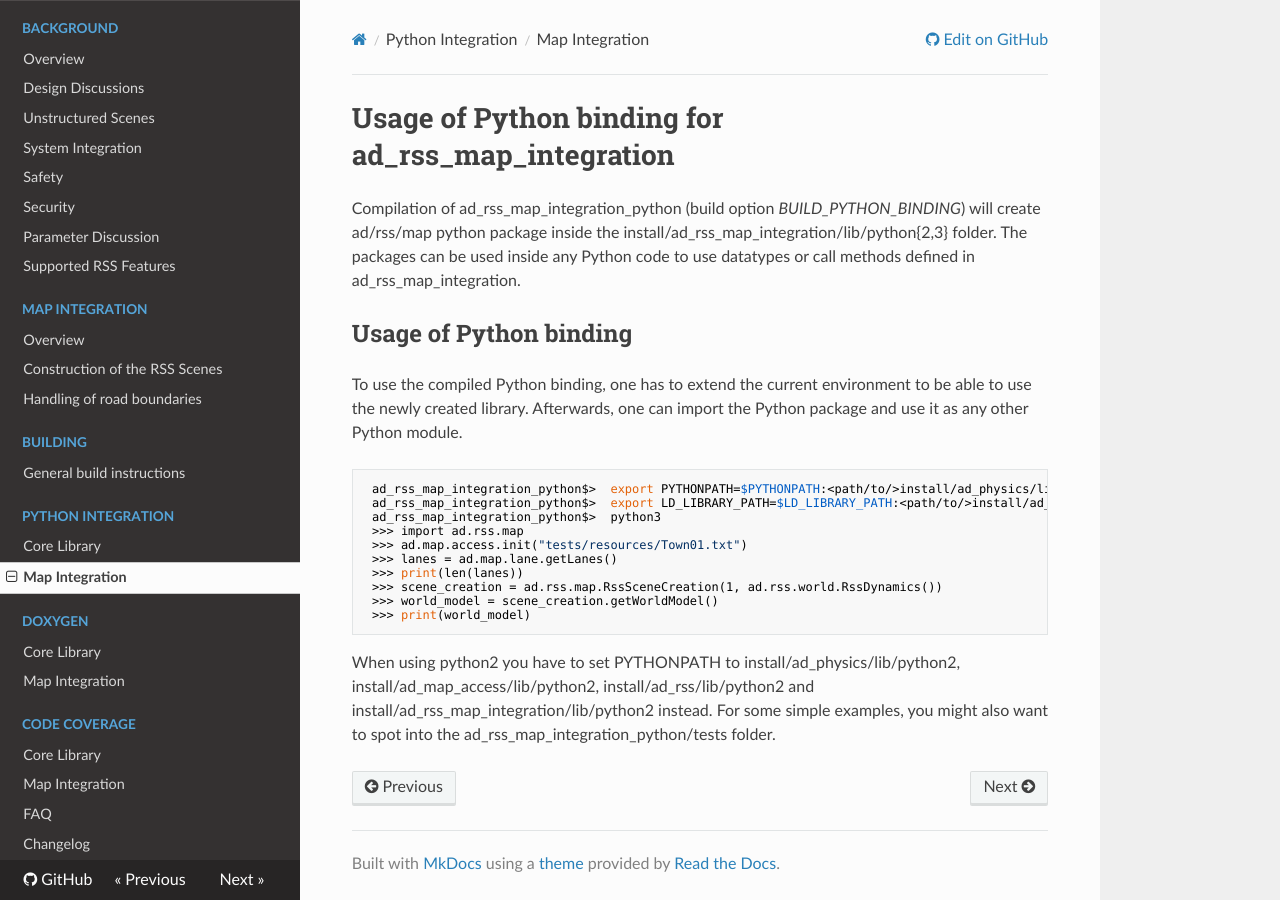
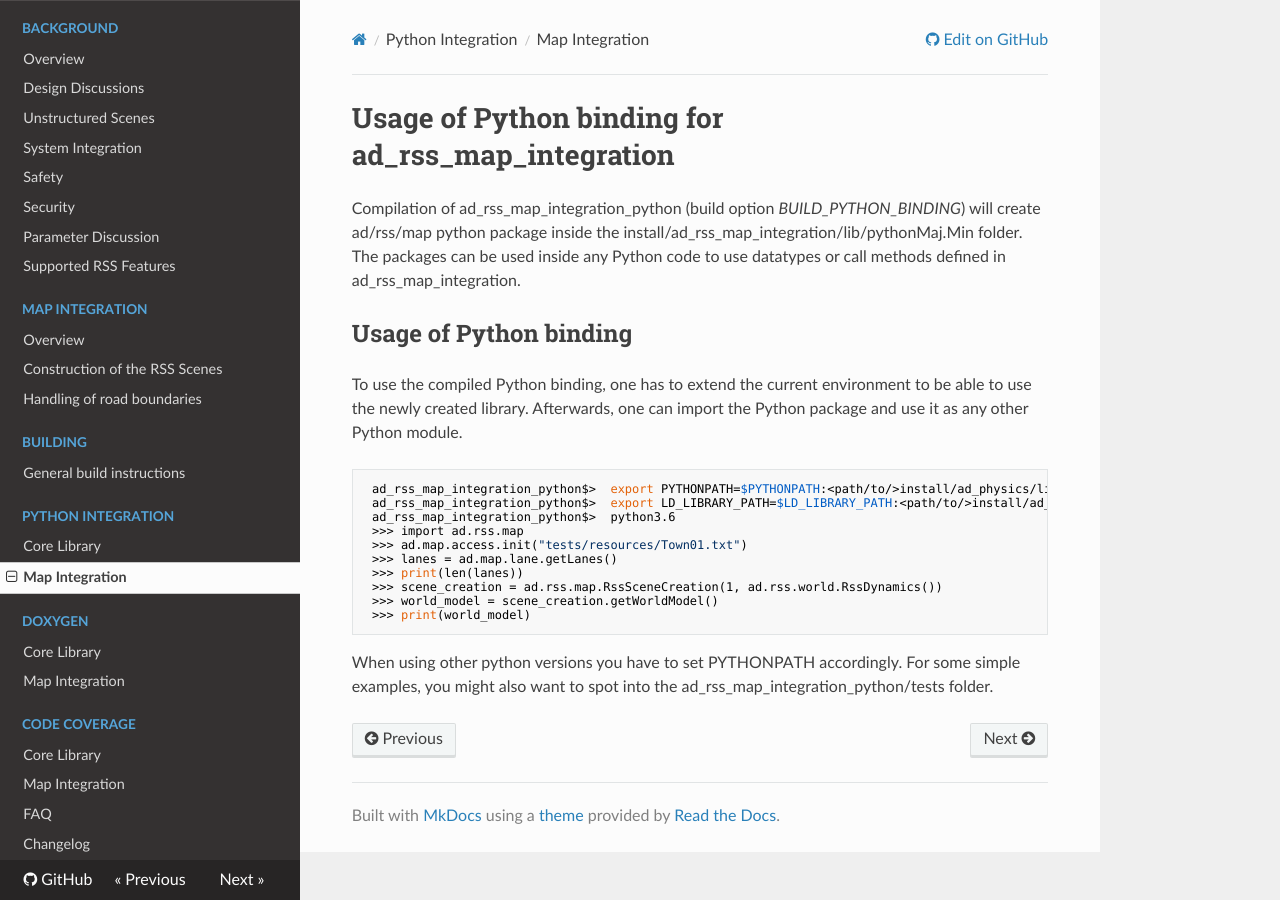
Before and after one commit to intel/ad-rss-lib, an MkDocs documentation site: the page built from doc/ad_rss_map_integration/ad_rss_map_integration_python.md, in a window 1280 px wide. Built offline with MkDocs 1.6.1, drawn with Linux system fonts in a browser that asks for light colours; nearby versions of some CDN libraries.

Commit message:
support parallel python versions

````diff
--- a/doc/ad_rss_map_integration/ad_rss_map_integration_python.md
+++ b/doc/ad_rss_map_integration/ad_rss_map_integration_python.md
@@ -1,7 +1,7 @@
 # Usage of Python binding for ad_rss_map_integration
 
 Compilation of ad_rss_map_integration_python (build option *BUILD_PYTHON_BINDING*)
-will create ad/rss/map python package inside the install/ad_rss_map_integration/lib/python{2,3} folder.
+will create ad/rss/map python package inside the install/ad_rss_map_integration/lib/pythonMaj.Min folder.
 The packages can be used inside any Python code to use
 datatypes or call methods defined in ad_rss_map_integration.
 
@@ -10,9 +10,9 @@
 to be able to use the newly created library. Afterwards, one can import the
 Python package and use it as any other Python module.
 ```bash
- ad_rss_map_integration_python$>  export PYTHONPATH=$PYTHONPATH:<path/to/>install/ad_physics/lib/python3:<path/to/>install/ad_rss/lib/python3:<path/to/>install/ad_map_access/lib/python3:<path/to/>install/ad_rss_map_integration/lib/python3
+ ad_rss_map_integration_python$>  export PYTHONPATH=$PYTHONPATH:<path/to/>install/ad_physics/lib/python3.6:<path/to/>install/ad_rss/lib/python3.6:<path/to/>install/ad_map_access/lib/python3.6:<path/to/>install/ad_rss_map_integration/lib/python3.6
  ad_rss_map_integration_python$>  export LD_LIBRARY_PATH=$LD_LIBRARY_PATH:<path/to/>install/ad_rss_map_integration/lib:<path/to/>install/ad_rss/lib:<path/to/>install/ad_map_access/lib:<path/to/>install/ad_map_opendrive_reader/lib:<path/to/>install/ad_physics/lib
- ad_rss_map_integration_python$>  python3
+ ad_rss_map_integration_python$>  python3.6
  >>> import ad.rss.map
  >>> ad.map.access.init("tests/resources/Town01.txt")
  >>> lanes = ad.map.lane.getLanes()
@@ -22,5 +22,5 @@
  >>> print(world_model)
 ```
 
-When using python2 you have to set PYTHONPATH to <path/to/>install/ad_physics/lib/python2, <path/to/>install/ad_map_access/lib/python2, <path/to/>install/ad_rss/lib/python2 and <path/to/>install/ad_rss_map_integration/lib/python2 instead.
+When using other python versions you have to set PYTHONPATH accordingly.
 For some simple examples, you might also want to spot into the ad_rss_map_integration_python/tests folder.
````
Also changed, not shown: doc/ad_rss/ad_rss_python.md (+4 -4 lines), 10 other files.
